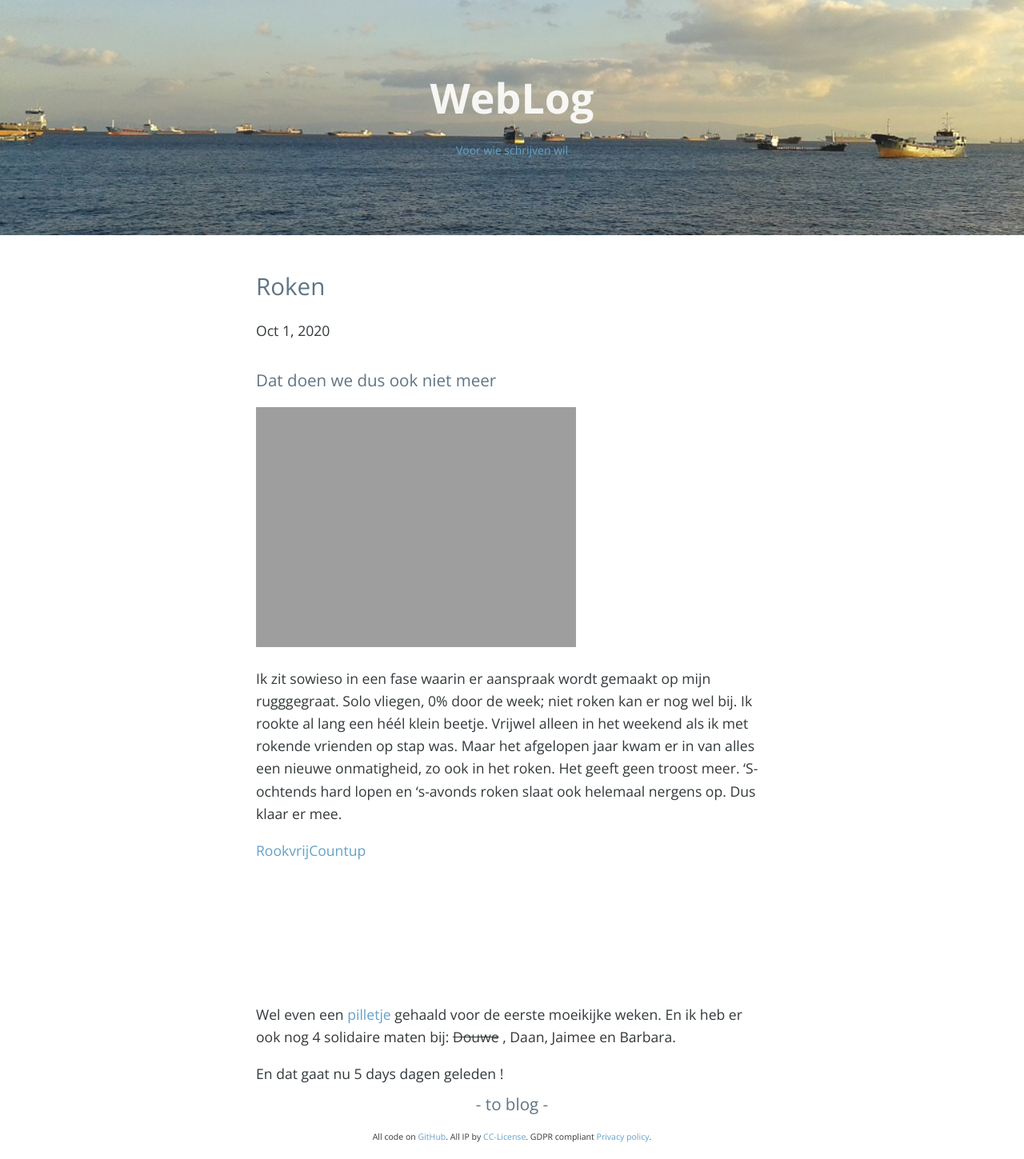
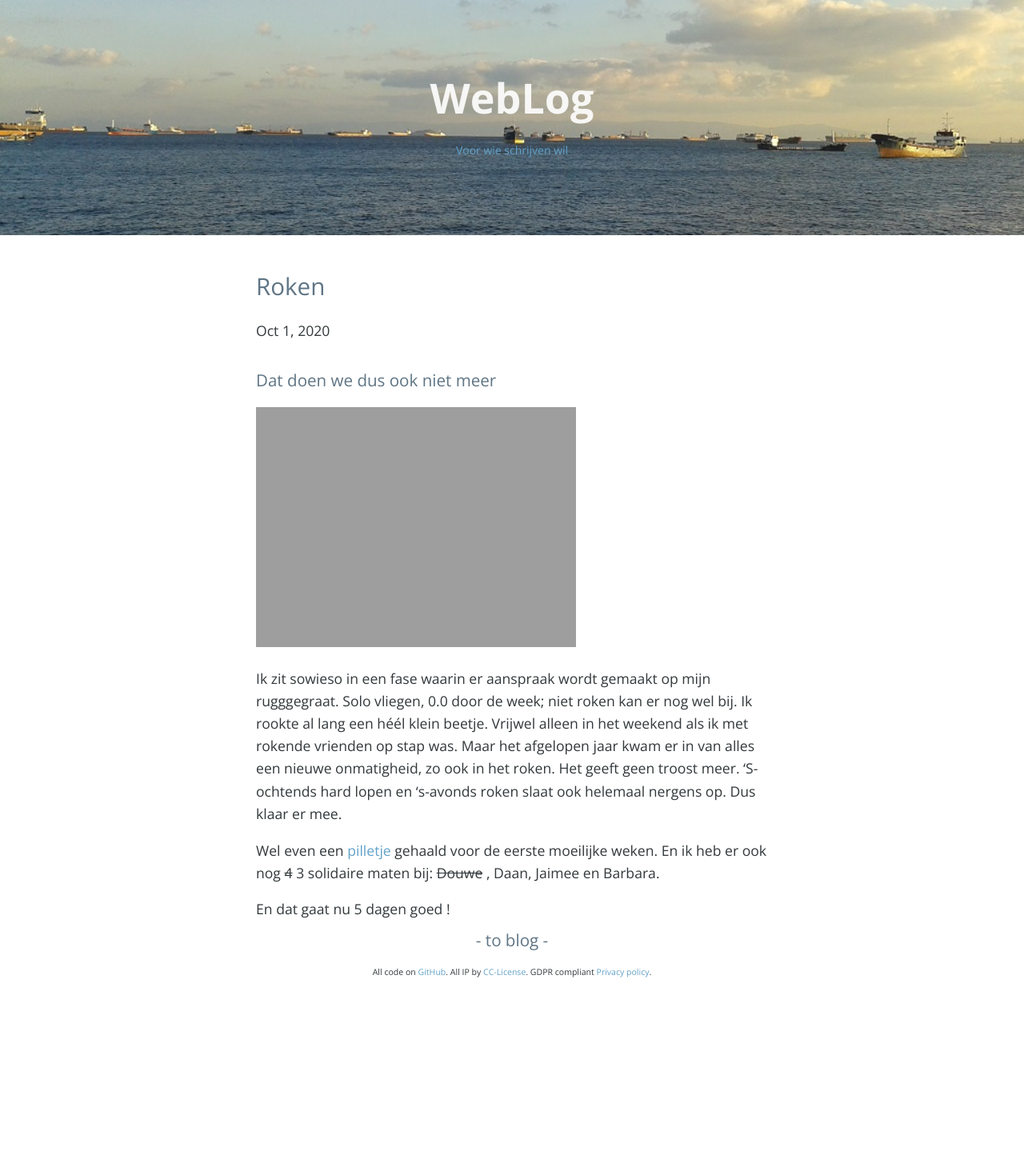
Before and after one commit to fprisse/Weblog, a Jekyll site: the page built from _posts/2020-10-01-roken.md, in a window 1280 px wide. Shown: the whole page at 80% size. Built offline with Jekyll 4.4.1, drawn with Linux system fonts in a browser that asks for light colours; nearby versions of some CDN libraries; comment, search, counter and statistics services are not loaded; after the commit the page ends 1243 px from its top, so only the background shows below that.

Commit message:
nog simpeler moeten wel weer seconden in

```diff
--- a/_posts/2020-10-01-roken.md
+++ b/_posts/2020-10-01-roken.md
@@ -10,16 +10,13 @@
 ![roken]({{ site.url }}/assets/roken.png)
 
 Ik zit sowieso in een fase waarin er aanspraak wordt gemaakt op mijn rugggegraat. Solo vliegen,
-0% door de week; niet roken kan er nog wel bij.
+0.0 door de week; niet roken kan er nog wel bij.
 Ik rookte al lang een héél klein beetje. Vrijwel alleen in het weekend als ik met rokende vrienden op stap was.
 Maar het afgelopen jaar kwam er in van alles een nieuwe onmatigheid, zo ook in het roken. Het geeft geen troost meer. 'S-ochtends hard lopen en 's-avonds roken slaat ook helemaal nergens op. Dus klaar er mee.
 
-<div data-type="countup" data-id="180962" class="tickcounter" style="width: 100%; position: relative; padding-bottom: 25%"><a href="//www.tickcounter.com/countup/180962/rookvrij" title="Rookvrij">Rookvrij</a><a href="//www.tickcounter.com/countup" title="Countup">Countup</a></div><script>(function(d, s, id) { var js, pjs = d.getElementsByTagName(s)[0]; if (d.getElementById(id)) return; js = d.createElement(s); js.id = id; js.src = "//www.tickcounter.com/static/js/loader.js"; pjs.parentNode.insertBefore(js, pjs); }(document, "script", "tickcounter-sdk"));</script>
-
-Wel even een [pilletje](https://www.farmacotherapeutischkompas.nl/bladeren/preparaatteksten/v/varenicline) gehaald voor de eerste moeikijke weken. En ik heb er ook nog 4 solidaire maten bij: ~~Douwe~~ , Daan, Jaimee en Barbara.
+Wel even een [pilletje](https://www.farmacotherapeutischkompas.nl/bladeren/preparaatteksten/v/varenicline) gehaald voor de eerste moeilijke weken. En ik heb er ook nog ~~4~~ 3 solidaire maten bij: ~~Douwe~~ , Daan, Jaimee en Barbara.
 
 <script>
-
 /*
 Count up from any date script-
 By JavaScript Kit (www.javascriptkit.com)
@@ -38,8 +35,8 @@
 var todaystring=montharray[todaym]+" "+todayd+", "+todayy
 var paststring=montharray[m-1]+" "+d+", "+yr
 var difference=(Math.round((Date.parse(todaystring)-Date.parse(paststring))/(24*60*60*1000))*1)
-difference+=" days"
-document.write("En dat gaat nu "+difference+" dagen geleden !")
+difference+=" dagen"
+document.write("En dat gaat nu "+difference+" goed !")
 }
 //enter the count up date using the format year/month/day
 countup(2020,10,01)
```
